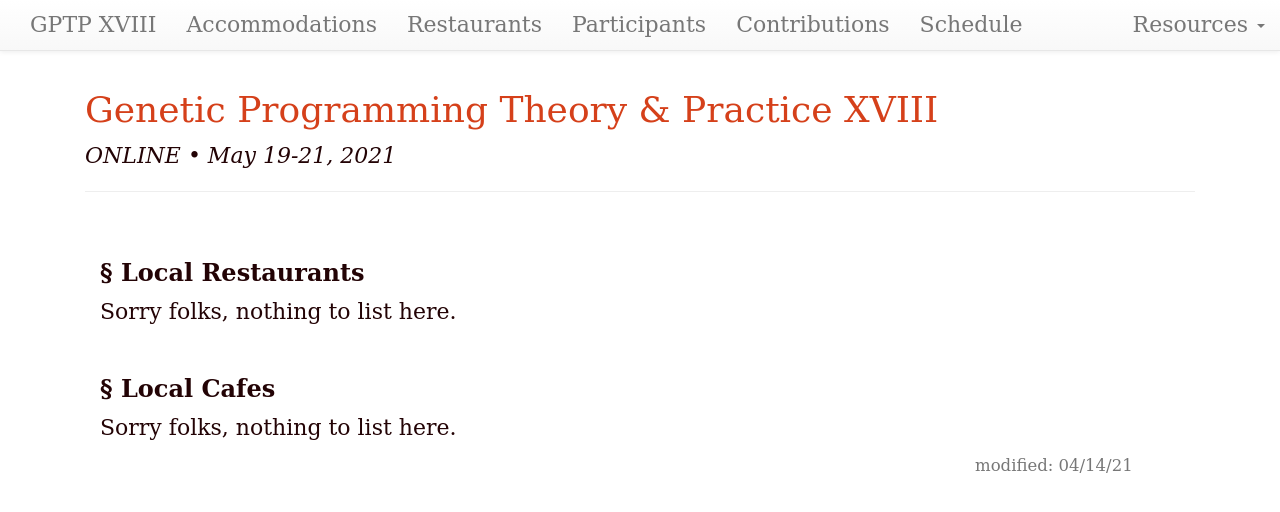
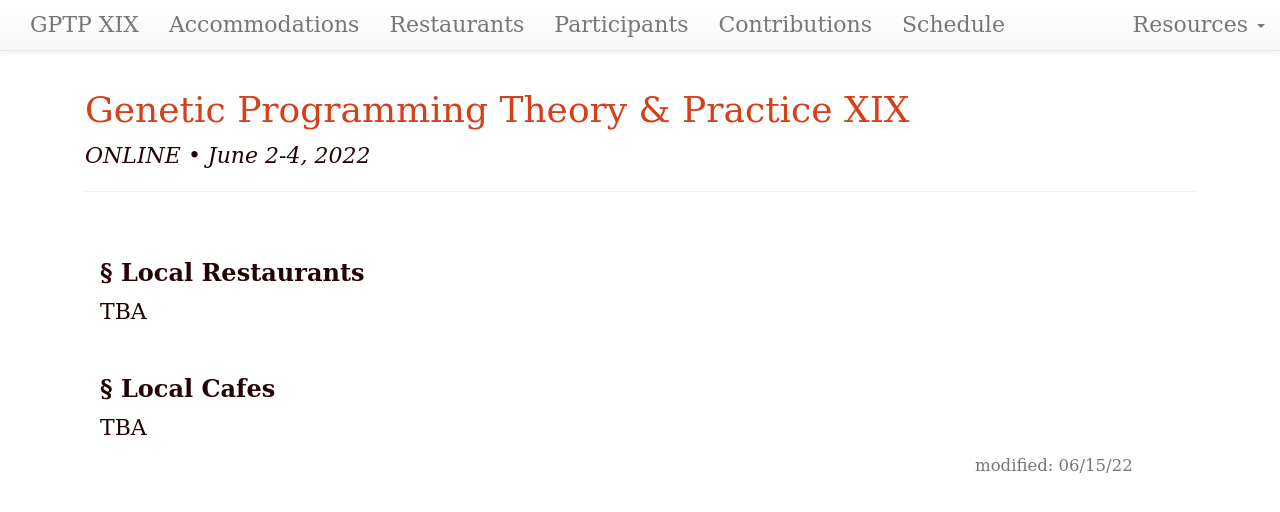
Before and after one commit to GPTP-workshop/gptp-workshop.github.io, a Jekyll site: the page built from restaurants.md, in a window 1280 px wide. Shown: the top 512 px of the page. Built offline with Jekyll 4.4.1, drawn with Linux system fonts in a browser that asks for light colours; our own code applies the rules of GitHub Pages for plain Markdown files.

Commit message:
Update restaurants.md

```diff
--- a/restaurants.md
+++ b/restaurants.md
@@ -1,8 +1,8 @@
 ---
 layout: default
-updated: "Apr 14, 2021"
-roman: "XVIII"
-dates: "May 19-21, 2021"
+updated: "June 15, 2022"
+roman: "XIX"
+dates: "June 2-4, 2022"
 ---
 
 
@@ -11,11 +11,11 @@ dates: "May 19-21, 2021"
 
 ### Local Restaurants
 
-Sorry folks, nothing to list here.
+TBA
 
 
 
 
 ### Local Cafes
 
-Sorry folks, nothing to list here.
+TBA
```
